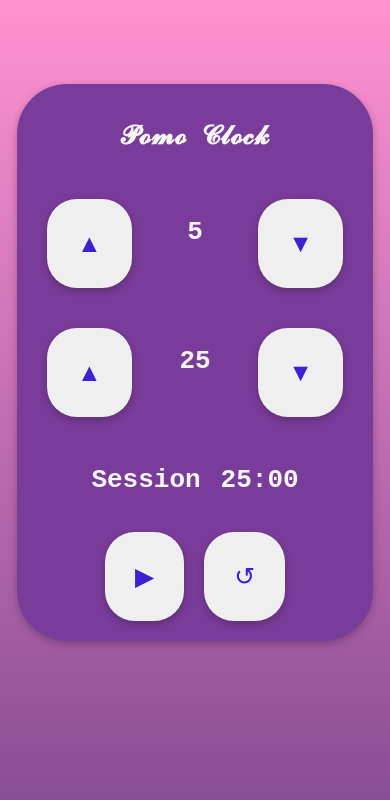
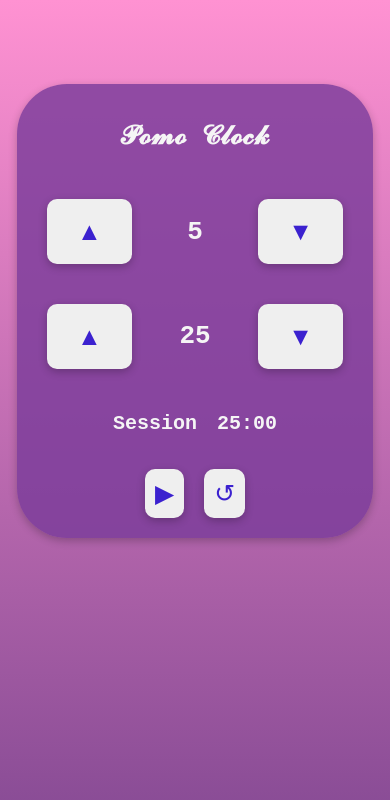
Before and after one commit to VincentStr/PomoClock, a plain HTML site: page index.html in a window 390 px wide. Drawn offline with nearby package versions, Linux system fonts and the light colour scheme.

Commit message:
Mobile Sizing

```diff
--- a/style.css
+++ b/style.css
@@ -6,7 +6,7 @@ html {
     display: grid;
     grid-template-columns: 1fr 1fr 1fr;
     grid-template-rows: auto;
-    background-color: rgb(122, 60, 154);
+    background-color: rgba(123, 60, 154, 0.813);
     text-align: center;
     min-height: 100px;
     font-family: monospace;
@@ -69,6 +69,13 @@ h1 {
     .title{
         font-size: 3em;
     }
+    button{
+        padding: 10px;
+        border-radius: 10px;
+    }
+    #timer-label{
+        font-size: 10px;
+    }
 
 }
 
```
